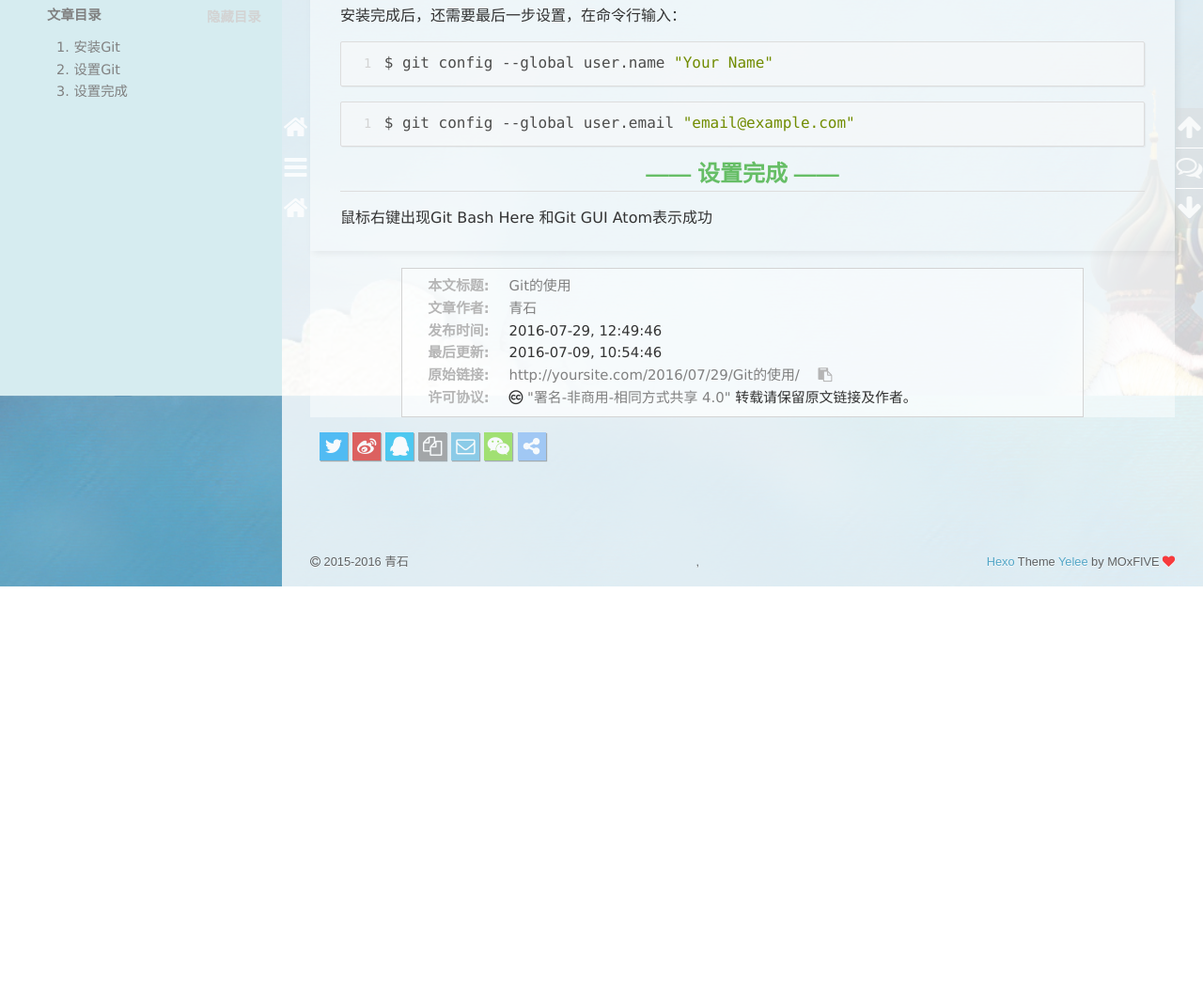
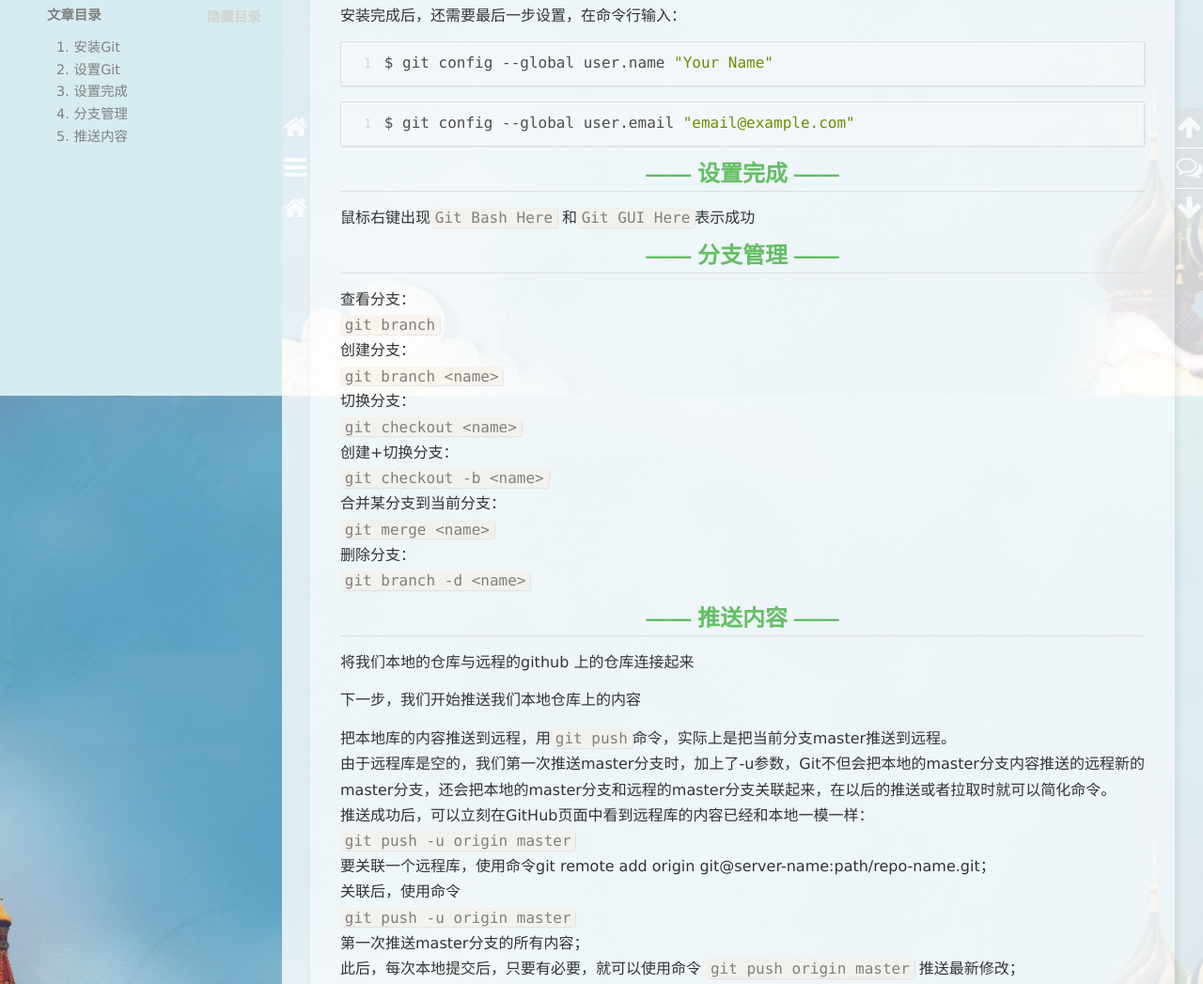
Before and after one commit to Fly0401/Fly0401.github.io, a plain HTML site: page 2016/07/29/Git的使用/index.html in a window 1280 px wide. Shown: the part 379-1426 px from the top of the page at 94% size. Before the commit the page ends 1003 px from the top, so only its background shows below. Drawn offline with nearby package versions, Linux system fonts and the light colour scheme; some packages are replaced by stand-ins of ours; a script that the page names is missing.

Commit message:
Site updated: 2016-07-29 16:21:04

```diff
--- a/2016/07/29/Git的使用/index.html
+++ b/2016/07/29/Git的使用/index.html
@@ -27,7 +27,7 @@
 安装Gitmsysgit是Windows版的Git，从 Git官网 下载，然后按默认选项安装即可。安装完成后，在开始菜单里找到1“Git”-&amp;gt;“Git Bash”
 ，蹦出一个类似命令行窗口的东西，就说明Git安装成功
 设置Git安装完成后，还需要最后一步设置，在命令行输入：1$ git config">
-<meta property="og:updated_time" content="2016-07-09T02:54:46.209Z">
+<meta property="og:updated_time" content="2016-07-29T08:20:28.555Z">
 <meta name="twitter:card" content="summary">
 <meta name="twitter:title" content="Git的使用">
 <meta name="twitter:description" content="Git是一个开源的分布式版本控制系统，可以有效、高速的处理从很小到非常大的项目版本管理。
@@ -287,7 +287,11 @@
 <p>，蹦出一个类似命令行窗口的东西，就说明Git安装成功　</p>
 <h2 id="设置Git"><a href="#设置Git" class="headerlink" title="设置Git"></a>设置Git</h2><p>安装完成后，还需要最后一步设置，在命令行输入：<br><figure class="highlight bash"><table><tr><td class="gutter"><pre><div class="line">1</div></pre></td><td class="code"><pre><div class="line">$ git config --global user.name <span class="string">"Your Name"</span></div></pre></td></tr></table></figure></p>
 <figure class="highlight bash"><table><tr><td class="gutter"><pre><div class="line">1</div></pre></td><td class="code"><pre><div class="line">$ git config --global user.email <span class="string">"email@example.com"</span></div></pre></td></tr></table></figure>
-<h2 id="设置完成"><a href="#设置完成" class="headerlink" title="设置完成"></a>设置完成</h2><p>鼠标右键出现Git Bash Here 和Git GUI Atom表示成功</p>
+<h2 id="设置完成"><a href="#设置完成" class="headerlink" title="设置完成"></a>设置完成</h2><p>鼠标右键出现<code>Git Bash Here</code> 和<code>Git GUI Here</code>表示成功</p>
+<h2 id="分支管理"><a href="#分支管理" class="headerlink" title="分支管理"></a>分支管理</h2><p>查看分支：<br><code>git branch</code><br>创建分支：<br><code>git branch &lt;name&gt;</code><br>切换分支：<br><code>git checkout &lt;name&gt;</code><br>创建+切换分支：<br><code>git checkout -b &lt;name&gt;</code><br>合并某分支到当前分支：<br><code>git merge &lt;name&gt;</code><br>删除分支：<br><code>git branch -d &lt;name&gt;</code>   </p>
+<h2 id="推送内容"><a href="#推送内容" class="headerlink" title="推送内容"></a>推送内容</h2><p>将我们本地的仓库与远程的github 上的仓库连接起来</p>
+<p>下一步，我们开始推送我们本地仓库上的内容</p>
+<p>把本地库的内容推送到远程，用<code>git push</code>命令，实际上是把当前分支master推送到远程。<br>由于远程库是空的，我们第一次推送master分支时，加上了-u参数，Git不但会把本地的master分支内容推送的远程新的master分支，还会把本地的master分支和远程的master分支关联起来，在以后的推送或者拉取时就可以简化命令。<br>推送成功后，可以立刻在GitHub页面中看到远程库的内容已经和本地一模一样：<br><code>git push -u origin master</code><br>要关联一个远程库，使用命令git remote add origin git@server-name:path/repo-name.git；<br>关联后，使用命令<br><code>git push -u origin master</code><br>第一次推送master分支的所有内容；<br>此后，每次本地提交后，只要有必要，就可以使用命令    <code>git push origin master</code>    推送最新修改；</p>
 
 
     </div>
@@ -299,7 +303,7 @@
         <p><span>本文标题:</span><a href="/2016/07/29/Git的使用/">Git的使用</a></p>
         <p><span>文章作者:</span><a href="/" title="回到主页">青石</a></p>
         <p><span>发布时间:</span>2016-07-29, 12:49:46</p>
-        <p><span>最后更新:</span>2016-07-09, 10:54:46</p>
+        <p><span>最后更新:</span>2016-07-29, 16:20:28</p>
         <p>
             <span>原始链接:</span><a class="post-url" href="/2016/07/29/Git的使用/" title="Git的使用">http://yoursite.com/2016/07/29/Git的使用/</a>
             <span class="copy-path" data-clipboard-text="原文: http://yoursite.com/2016/07/29/Git的使用/　　作者: 青石" title="点击复制文章链接"><i class="fa fa-clipboard"></i></span>
@@ -318,7 +322,7 @@
     <div id="toc" class="toc-article">
         <strong class="toc-title">文章目录</strong>
 
-            <ol class="toc"><li class="toc-item toc-level-2"><a class="toc-link" href="#安装Git"><span class="toc-number">1.</span> <span class="toc-text">安装Git</span></a></li><li class="toc-item toc-level-2"><a class="toc-link" href="#设置Git"><span class="toc-number">2.</span> <span class="toc-text">设置Git</span></a></li><li class="toc-item toc-level-2"><a class="toc-link" href="#设置完成"><span class="toc-number">3.</span> <span class="toc-text">设置完成</span></a></li></ol>
+            <ol class="toc"><li class="toc-item toc-level-2"><a class="toc-link" href="#安装Git"><span class="toc-number">1.</span> <span class="toc-text">安装Git</span></a></li><li class="toc-item toc-level-2"><a class="toc-link" href="#设置Git"><span class="toc-number">2.</span> <span class="toc-text">设置Git</span></a></li><li class="toc-item toc-level-2"><a class="toc-link" href="#设置完成"><span class="toc-number">3.</span> <span class="toc-text">设置完成</span></a></li><li class="toc-item toc-level-2"><a class="toc-link" href="#分支管理"><span class="toc-number">4.</span> <span class="toc-text">分支管理</span></a></li><li class="toc-item toc-level-2"><a class="toc-link" href="#推送内容"><span class="toc-number">5.</span> <span class="toc-text">推送内容</span></a></li></ol>
 
     </div>
     <style>
```
Also changed, not shown: index.html (+5 -1 lines).
